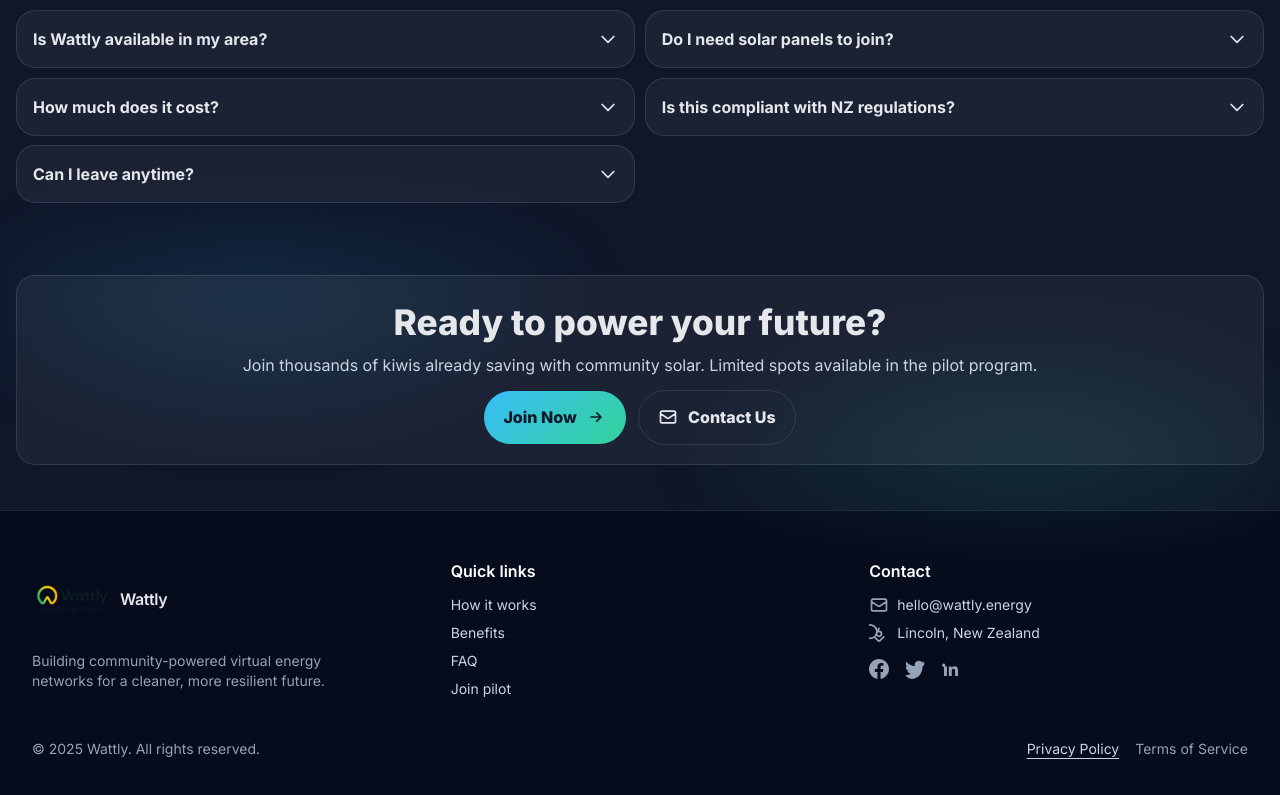
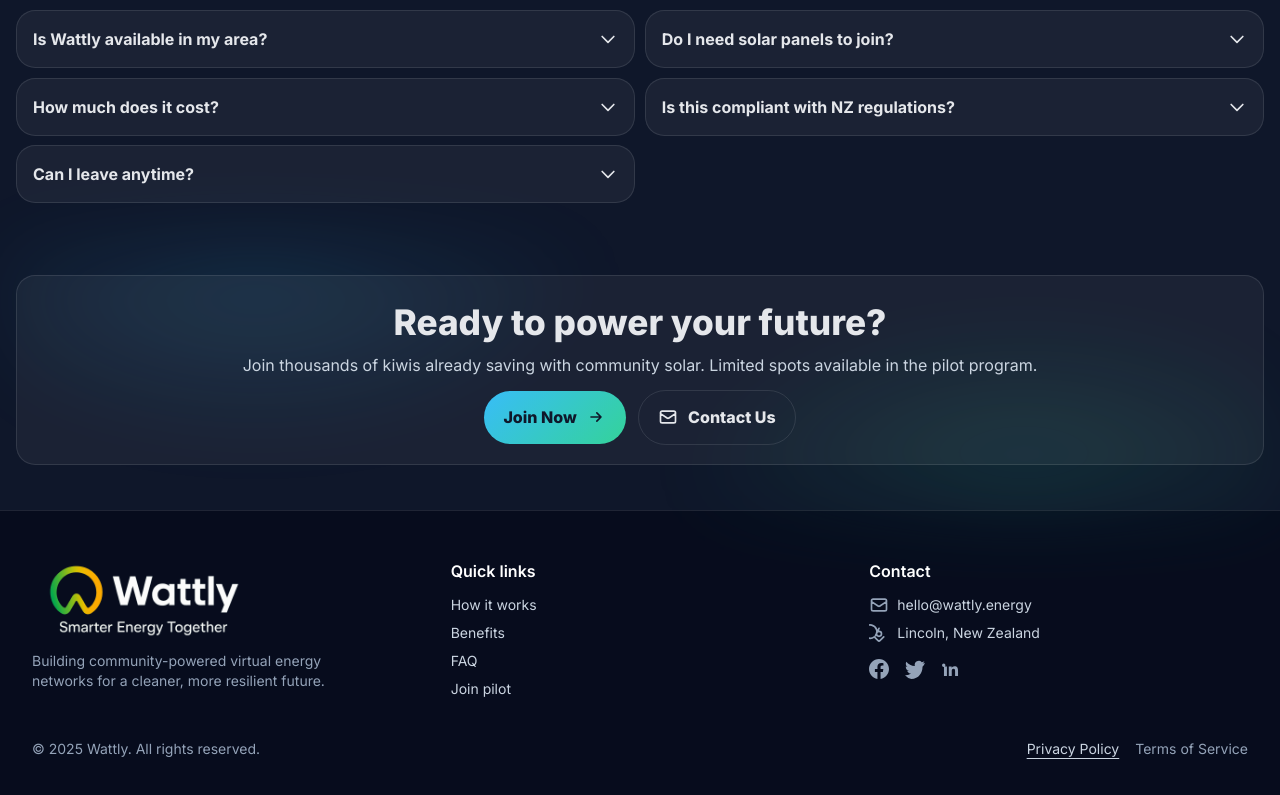
Before and after one commit to jpedersen-pedgroup/wattly, a plain HTML site: page index.html in a window 1280 px wide. Shown: the part 3528-4323 px from the top of the page. Drawn offline with nearby package versions, Linux system fonts and the light colour scheme.

Commit message:
Update index.html

```diff
--- a/index.html
+++ b/index.html
@@ -425,7 +425,7 @@
   <header id="main-header">
     <div>
       <a href="#hero" id="logo" aria-label="Wattly home">
-        <img src="assets/Wattly_nobackground_white_sm.png" alt="Wattly" class="h-20 w-auto md:h-20">
+        <img src="assets/Wattly_nobackground_white_sm.png" alt="Wattly" class="h-16 w-auto md:h-16">
         <!-- <span>Wattly</span> -->
       </a>
 
@@ -1052,8 +1052,8 @@
       <!-- Company / About -->
       <div>
         <div class="flex items-center gap-2">
-          <img src="assets/Wattly_nobackground_sm.png" alt="Wattly" class="h-20 w-auto">
-          <span class="font-semibold tracking-tight">Wattly</span>
+          <img src="assets/Wattly_nobackground_white_sm.png" alt="Wattly" class="h-20 w-auto">
+          <!-- <span class="font-semibold tracking-tight">Wattly</span>-->
         </div>
         <p class="mt-3 text-sm text-slate-400 max-w-xs">
           Building community-powered virtual energy networks for a cleaner, more resilient future.
```
